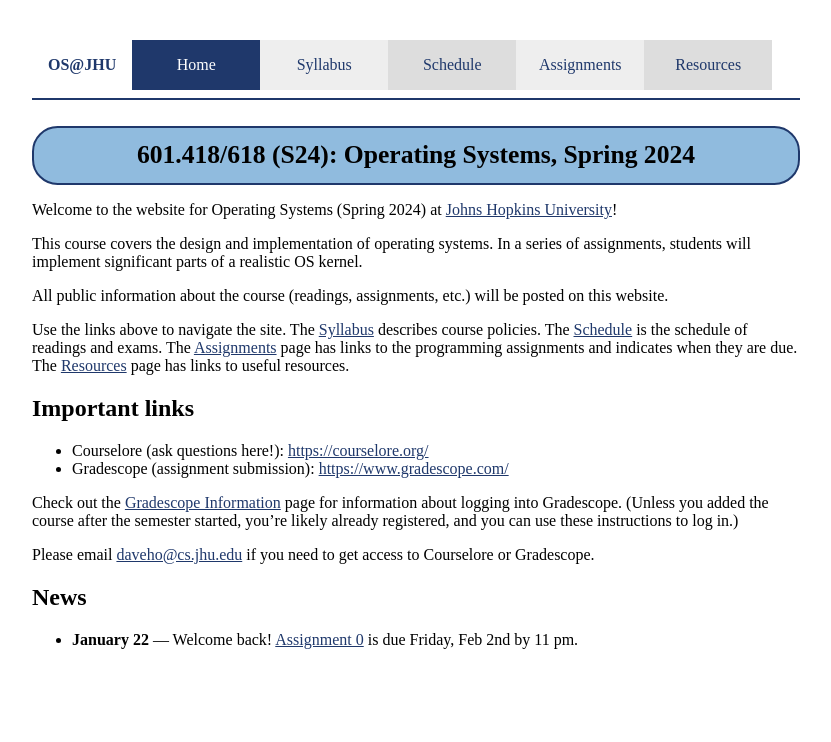
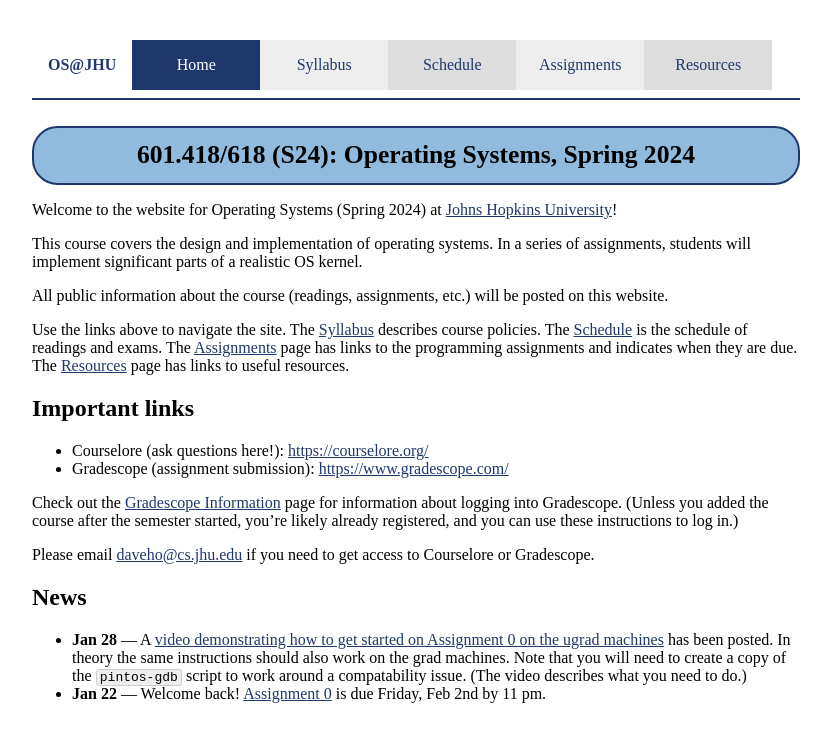
Before and after one commit to jhuopsys/spring2024, a Jekyll site: the page built from index.md, in a window 1280 px wide. Shown: the top 742 px of the page, without its empty margins (224-1055 px from the left). Built offline with Jekyll 4.4.1, drawn with Linux system fonts in a browser that asks for light colours.

Commit message:
link to a0 getting started video

```diff
--- a/index.md
+++ b/index.md
@@ -35,5 +35,11 @@ Gradescope.
 
 ## News
 
-* **January 22** — Welcome back! [Assignment 0](assign/assign00.html)
+* **Jan 28** — A [video demonstrating how to get started on Assignment 0
+  on the ugrad machines](https://jh.hosted.panopto.com/Panopto/Pages/Viewer.aspx?id=33980a9b-416f-41b1-9f32-b10300eacef3)
+  has been posted. In theory the same instructions should also work on the
+  grad machines. Note that you will need to create a copy of the
+  `pintos-gdb` script to work around a compatability issue.
+  (The video describes what you need to do.)
+* **Jan 22** — Welcome back! [Assignment 0](assign/assign00.html)
   is due Friday, Feb 2nd by 11 pm.
```
